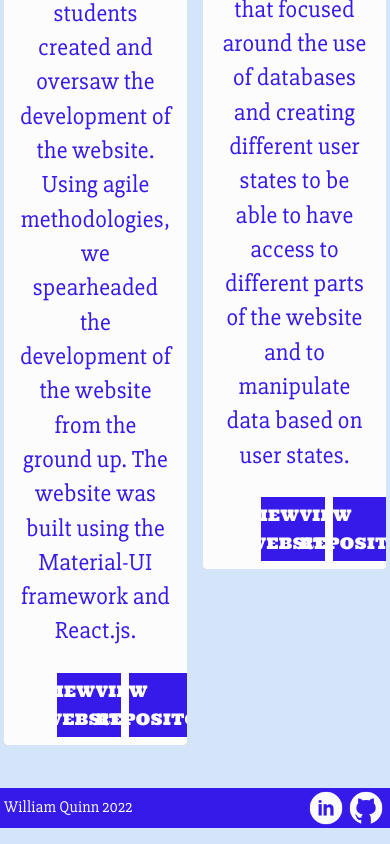
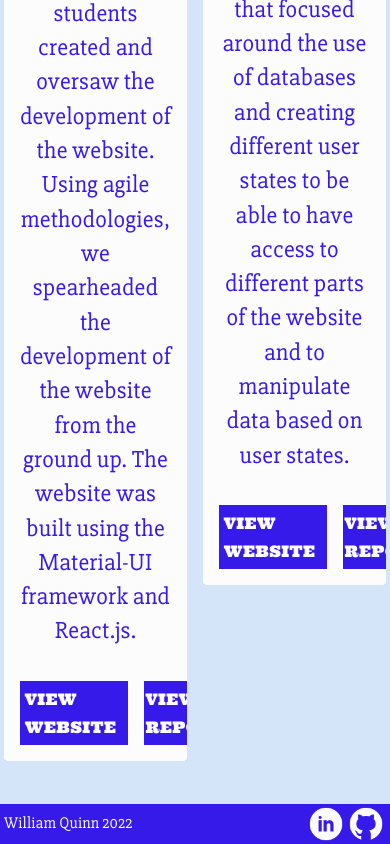
Before and after one commit to Will-Quinn/WillQuinnPortfolio, a React (Create React App) app in the folder willquinn/: page /Projects in a window 390 px wide. Shown: the part 1026-1870 px from the top of the page. Built offline with nearby package versions, Linux system fonts and the light colour scheme.

Commit message:
cleaning up code, fixing code for responsiveness

```diff
--- a/willquinn/package.json
+++ b/willquinn/package.json
@@ -6,6 +6,7 @@
     "@emotion/react": "^11.9.3",
     "@emotion/styled": "^11.9.3",
     "@mui/material": "^5.8.6",
+    "@mui/system": "^5.9.0",
     "@testing-library/jest-dom": "^5.16.4",
     "@testing-library/react": "^13.3.0",
     "@testing-library/user-event": "^13.5.0",
--- a/willquinn/src/index.css
+++ b/willquinn/src/index.css
@@ -220,12 +220,10 @@ font-size: 2rem!important;
 .contactIconDiv1{
   align-items: center;
   max-height: max-content;
-  justify-content: center;
   display: flex;
 }
 .contactIconDiv2{
   align-items: center;
   max-height: max-content;
-  justify-content: center;
   display: flex;
 }
--- a/willquinn/src/routes/about.js
+++ b/willquinn/src/routes/about.js
@@ -13,6 +13,7 @@ import css from "../assets/css.png";
 import './css/about.css'
 
 export default function About() {
+
    const Item = styled(Paper)(({ theme }) => ({
       boxShadow: "none",
       border: "none",
@@ -61,7 +62,9 @@ export default function About() {
          <div className="aboutMainDiv">
           <Typography className="aboutMain" variant="subtitle1" component="subtitle1" color="#361aea"
           sx={{lineHeight: "40px"}}>
+            <div className="typedText">
             <p className="pLineOne">From a very young age I've had a keen interest in IT.</p>
+            </div>
             <p className="fade">Only until recently did I realise my potential and understood careers in IT aren't just for your Bill Gates or Steve Jobs types. I can excel here too.</p>
             <p className="fade">After a brief stint in the navy trying to become a Communications Warfare Specialist was ended by a back injury, I decided it was time to challenge myself academically and try my luck at Computer science at AUT.</p>
             <p className="fade">These days I wouldn't change anything, My experience through my degree has embedded a deep passion for problem solving, Web design/development, and creating products that me and my team can be proud of, and that our clients can enjoy.</p>
--- a/willquinn/src/routes/contact.js
+++ b/willquinn/src/routes/contact.js
@@ -9,9 +9,6 @@ import Grid from '@mui/material/Grid';
 import { Avatar } from "@mui/material";
 import githubBlue from "../assets/githubBlue.png";
 import linkedinBlue from "../assets/linkedinBlue.png";
-import TextField from "@material-ui/core/TextField";
-import { useState } from "react";
-import { Button } from "@material-ui/core";
 import './css/contact.css'
 
 export default function Contact() {
@@ -49,10 +46,10 @@ export default function Contact() {
           sx={{marginLeft: "1%", marginTop: "2%"}}>
             And...
           </Typography>
+          <div className="iconDivs" sx={{  martginLeft: "0"}}>
           <div className="contactIconDiv1">
-          <Typography className="contactText" variant="subtitle1" component="subtitle1" color="#361aea"
-          sx={{marginLeft: "-70.2%"}}>
-            <Avatar sx={{ width: "2.5rem", height: "2.5rem", float: "left", margin: "0.5rem"}}
+          <Typography className="contactText" variant="subtitle1" component="subtitle1" color="#361aea">
+            <Avatar sx={{ width: "2.5rem", height: "2.5rem", float: "left", margin: "0.5rem", left: "0"}}
             alt="linkedin"
             src={linkedinBlue}
             variant="square"
@@ -61,9 +58,8 @@ export default function Contact() {
           </Typography>
           </div>
           <div className="contactIconDiv2">
-          <Typography className="contactText" variant="subtitle1" component="subtitle1" color="#361aea"
-          sx={{marginLeft: "-73%"}}>
-            <Avatar sx={{ width: "2.5rem", height: "2.5rem", float: "left", margin: "0.5rem"}}
+          <Typography className="contactText" variant="subtitle1" component="subtitle1" color="#361aea">
+            <Avatar sx={{ width: "2.5rem", height: "2.5rem", float: "left", margin: "0.5rem", left: "0"}}
             alt="linkedin"
             src={githubBlue}
             variant="square"
@@ -71,7 +67,6 @@ export default function Contact() {
             <a href="https://github.com/Will-Quinn" className="contactLink">Github</a>
           </Typography>
           </div>
-          <div className="iconDiv">
           </div>
          <Typography className="contactText" variant="subtitle1" component="subtitle1" color="#361aea"
           sx={{marginLeft: "1%"}}>
--- a/willquinn/src/routes/css/about.css
+++ b/willquinn/src/routes/css/about.css
@@ -10,14 +10,20 @@
 }
 @keyframes typewriter{
   from{width: 0;}
-  to{width: 65%;}
+  to{width: 100%;}
 }
 @keyframes blinkTextCursor{
   from{border-right-color: #361aea;}
   to{border-right-color: transparent;}
 }
 
-
+.aboutMainDiv .typedText{
+    width: max-content;
+    margin: 0 auto;
+    overflow: hidden;
+    white-space: nowrap;
+    text-align: center;
+}
 .aboutMainDiv {
   margin-top: 15%;
   margin-left: -30%;
--- a/willquinn/src/routes/css/projects.css
+++ b/willquinn/src/routes/css/projects.css
@@ -2,7 +2,16 @@
   animation: 300ms linear borderIn;
   animation-timing-function: cubic-bezier(0.2,-2,0.8,2);
 }
-
+.buttonContainer{
+    justify-content: center;
+    display: flex;
+    align-items: center;
+}
+.css-y6ahz9-MuiCardActions-root {
+    display: flex;
+    justify-content: center;
+    align-items: center;
+}
 @keyframes borderIn {
     from {
         border-left-width: 0;
--- a/willquinn/src/routes/home.js
+++ b/willquinn/src/routes/home.js
@@ -2,27 +2,26 @@ import React from "react";
 import NavBar from './shared/NavBar';
 import Footer from './shared/footer';
 import { Avatar, Typography } from "@mui/material";
-import { styled } from '@mui/material/styles';
 import Box from '@mui/material/Box';
-import Paper from '@mui/material/Paper';
 import Grid from '@mui/material/Grid';
 import me from '../assets/me.png';
 import cloudmd from '../assets/cloudMD.png';
 import cloudlg from '../assets/cloudLG.png';
 import birds from '../assets/birds.png';
+
 import './css/home.css'
 
+
 export default function Home(){
-     const Item = styled(Paper)(({ theme }) => ({
-      boxShadow: "none",
-      border: "none",
-      borderRadius: 0,
-      backgroundColor: "transparent",
-}));
+
     return (
-      <div className="home">
+      /* add grid */
+ <div className="home">
         <NavBar />
-        <div className="homeIntro">
+    <Box sx={{ width: '100%' }}>
+      <Grid container rowSpacing={1} columnSpacing={{ xs: 1, sm: 2, md: 3 }}>
+        <Grid item xs={4}>
+<div className="homeIntro">
           <img className="birds" src={birds} alt="birds"/>
           <Typography className="hi" variant="subtitle1" component="subtitle1" color="#361aea">
             Hi, I'm
@@ -33,6 +32,9 @@ export default function Home(){
           <Typography className="hi2" variant="subtitle2" component="subtitle2" color="#361aea" sx={{ fontSize: "1.5rem",marginLeft: "-5%"}}>
             <p>Bachelor of Computer and Information Sciences in Software Development</p>
           </Typography>
+        </div>
+        </Grid>
+        <Grid item xs={4}>
           <img className="cloud1" src={cloudlg} alt="cloud"/>
           <Avatar
             className="avatar"
@@ -41,17 +43,21 @@ export default function Home(){
             sx={{ width: 350, height: 350, position: "absolute", marginLeft: "33.5%", marginRight: "auto",marginTop: "-9%"}}
           />
           <img className="cloud2" src={cloudmd} alt="cloud"/>
-        </div>
-        <div className="homeAbout">
+        </Grid>
+        <Grid item xs={4}>
+<div className="homeAbout">
           <Typography className="homeText" variant="h2" component="h2" color="#361aea" sx={{ fontSize: "1.5rem"}}>
             <p>A love for learning and a passion for technology.</p>
             <p>Searching for opportunities to surround myself with great people</p>
             <p>who can nurture my skills and grow my career.</p>
           </Typography>
         </div>
+        </Grid>
+      </Grid>
+    </Box>
         <div className="footerDiv">
         <Footer />
         </div>
-      </div>
+     </div>
     );
   }
--- a/willquinn/src/routes/projects.js
+++ b/willquinn/src/routes/projects.js
@@ -70,8 +70,10 @@ const Item = styled(Card)(() => ({
                   color: "#361aea",
                   border: "none",
                   borderRadius: "none"}}>
-                  <Button sx={{ color: "#fcfcfd", bgcolor: "#361aea", marginLeft: "27%"}} className = "button" size="small" href='https://mapuche-art.web.app/'>View Website</Button>
-                  <Button sx={{ color: "#fcfcfd", bgcolor: "#361aea", marginLeft: "27%"}} className = "button" size="small" href='https://github.com/maxventer00/mapuche-art-school'>View Repository</Button>
+                  <div className="buttonContainer">
+                  <Button sx={{ color: "#fcfcfd", bgcolor: "#361aea", margin: "0.5rem"}} className = "button" size="small" href='https://mapuche-art.web.app/'>View Website</Button>
+                  <Button sx={{ color: "#fcfcfd", bgcolor: "#361aea", margin: "0.5rem"}} className = "button" size="small" href='https://github.com/maxventer00/mapuche-art-school'>View Repository</Button>
+                  </div>
                 </CardActions>
               </Card>
               </Item>
@@ -114,8 +116,10 @@ const Item = styled(Card)(() => ({
                 color: "#361aea",
                 border: "none",
                 borderRadius: "none"}}>
-                  <Button sx={{ color: "#fcfcfd", bgcolor: "#361aea", marginLeft: "30%"}} className = "button" size="small" href='https://speed-cise-team7.herokuapp.com/'>View Website</Button>
-                  <Button sx={{ color: "#fcfcfd", bgcolor: "#361aea", marginLeft: "30%"}} className = "button" size="small" href='https://github.com/Will-Quinn/SPEED_Assgt1B'>View Repository</Button>
+                  <div className="buttonContainer">
+                  <Button sx={{ color: "#fcfcfd", bgcolor: "#361aea", margin: "0.5rem"}} className = "button" size="small" href='https://speed-cise-team7.herokuapp.com/'>View Website</Button>
+                  <Button sx={{ color: "#fcfcfd", bgcolor: "#361aea", margin: "0.5rem"}} className = "button" size="small" href='https://github.com/Will-Quinn/SPEED_Assgt1B'>View Repository</Button>
+                  </div>
                 </CardActions>
               </Card>
               </Item>
--- a/willquinn/src/routes/shared/footer.js
+++ b/willquinn/src/routes/shared/footer.js
@@ -5,7 +5,6 @@ import { BottomNavigation } from '@mui/material';
 import github from "../../assets/github.png";
 import linkedin from "../../assets/linkedin.png";
 import Typography from '@mui/material/Typography';
-import boat from '../../assets/boat.png';
 //components and functions here
 function Footer() {
   return (
```
Also changed, not shown: 1 other file (tests, documents, lock files or other folders).
